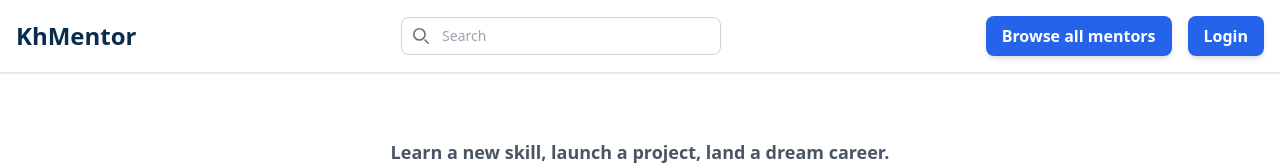
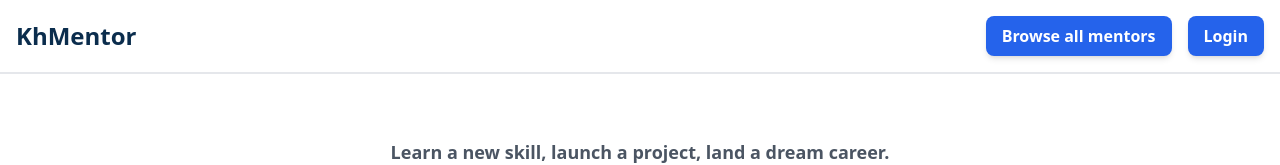
Before and after one commit to nhamaddisondev/mentorhub, a React (Vite) app in the folder frontend/: page / in a window 1280 px wide. Shown: the top 165 px of the page. Built offline with nearby package versions, Linux system fonts and the light colour scheme.

Commit message:
Remove unused search component from Header

```diff
--- a/frontend/src/components/Navbar/Header.jsx
+++ b/frontend/src/components/Navbar/Header.jsx
@@ -25,12 +25,6 @@ function Header() {
             KhMentor
           </Link>
         </div>
-
-        {/* Search */}
-        <div className="flex-1 max-w-md mx-4">
-          <TopSearchBtn />
-        </div>
-
         {/* Right Side */}
         <div className="flex items-center space-x-4">
           <button className="bg-blue-600 text-white px-4 py-2 rounded-lg font-semibold hover:bg-blue-700 transition shadow-md focus:outline-none focus:ring-2 focus:ring-blue-400 focus:ring-offset-2">
```
